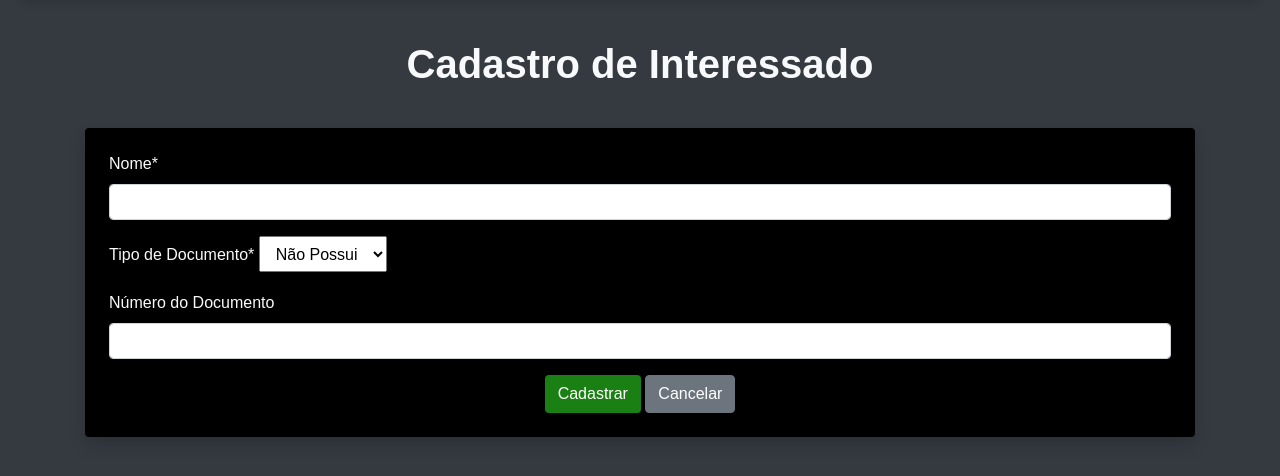
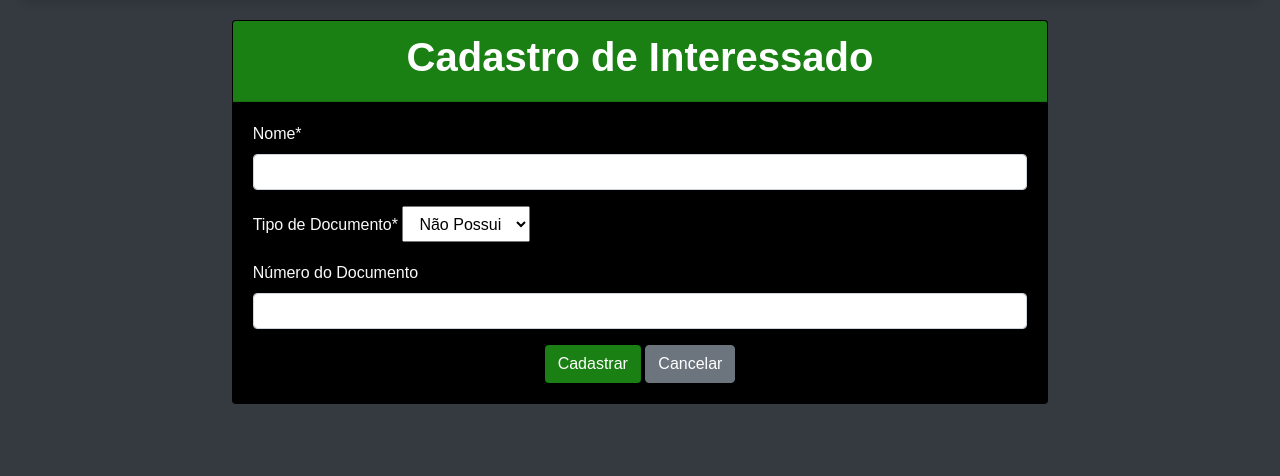
Before and after one commit to proj-int-univesp/arq_cmg, a Django app: page /arq-app/interessado/novo in a window 1280 px wide. Shown: the part 78-554 px from the top of the page. Run offline with Django 5.2, Linux system fonts and the light colour scheme; the visitor is signed in with stand-in values (Sample User, id 1); some libraries are stand-ins or nearby versions.

Commit message:
Atualização dos templates de interessados para melhorar a interface

```diff
--- a/arq_app/templates/arq_app/interessado_novo.html
+++ b/arq_app/templates/arq_app/interessado_novo.html
@@ -2,9 +2,13 @@
 {% load crispy_forms_tags %}
 {% block title %}Cadastro de Interessado{% endblock %}
 {% block content %}
-<div class="container mt-4">
-    <h1 class="mb-4 text-light bg-dark p-3 rounded text-center">Cadastro de Interessado</h1>
-    <div class="bg-blk p-4 rounded shadow">
+<div class="row">
+    <div class="col-md-8 mx-auto mb-8">
+        <div class="card bg-blk text-white">
+            <div class="card-header bg-add">
+                <h1>Cadastro de Interessado</h1>
+            </div>
+            <div class="card-body">
                 <form method="post" class="text-light">
                     {% csrf_token %}
                     {{ form|crispy }}
@@ -15,4 +19,6 @@
                 </form>
             </div>
         </div>
+    </div>
+</div>
 {% endblock %}
```
Also changed, not shown: arq_app/templates/arq_app/interessado_editar.html (+9 -3 lines), arq_app/templates/arq_app/interessado_excluir.html (+9 -3 lines), arq_app/templates/arq_app/interessados.html (+9 -6 lines). Lines whose indentation alone changed are shown as unchanged.
